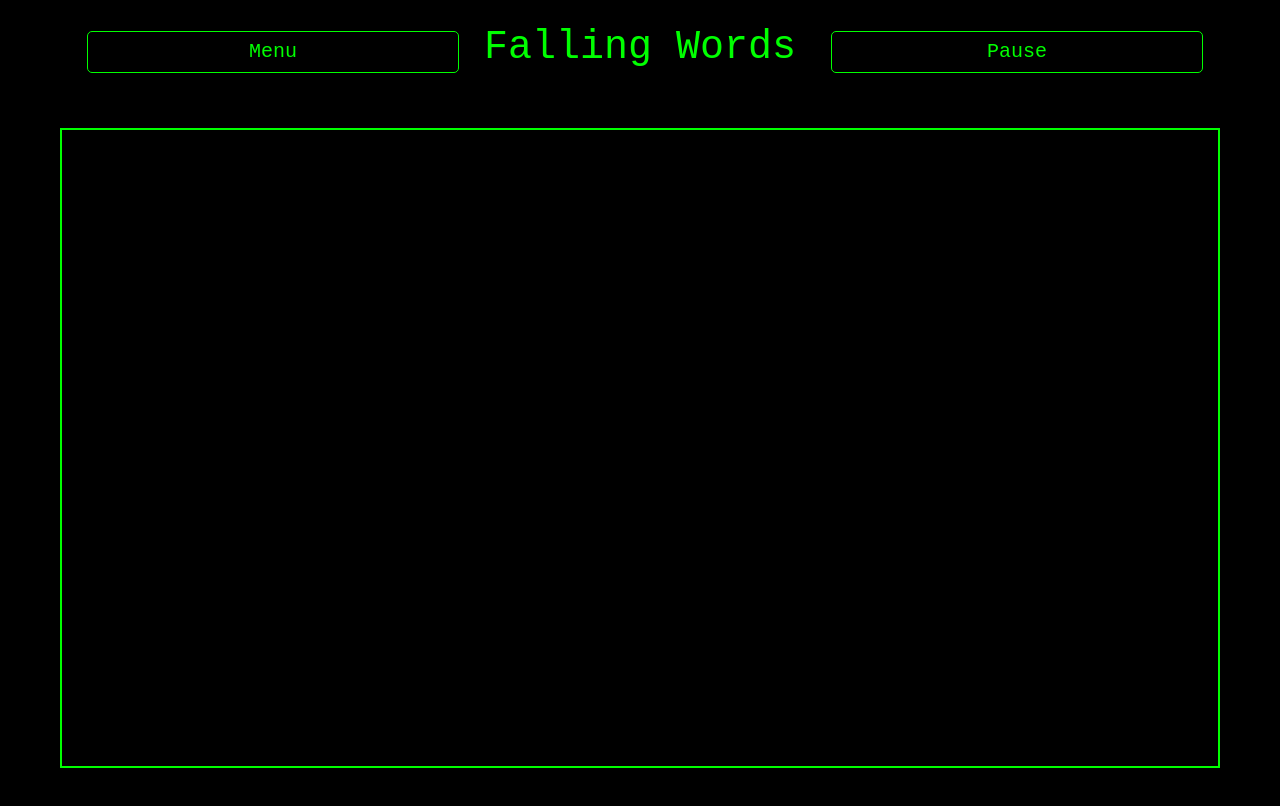
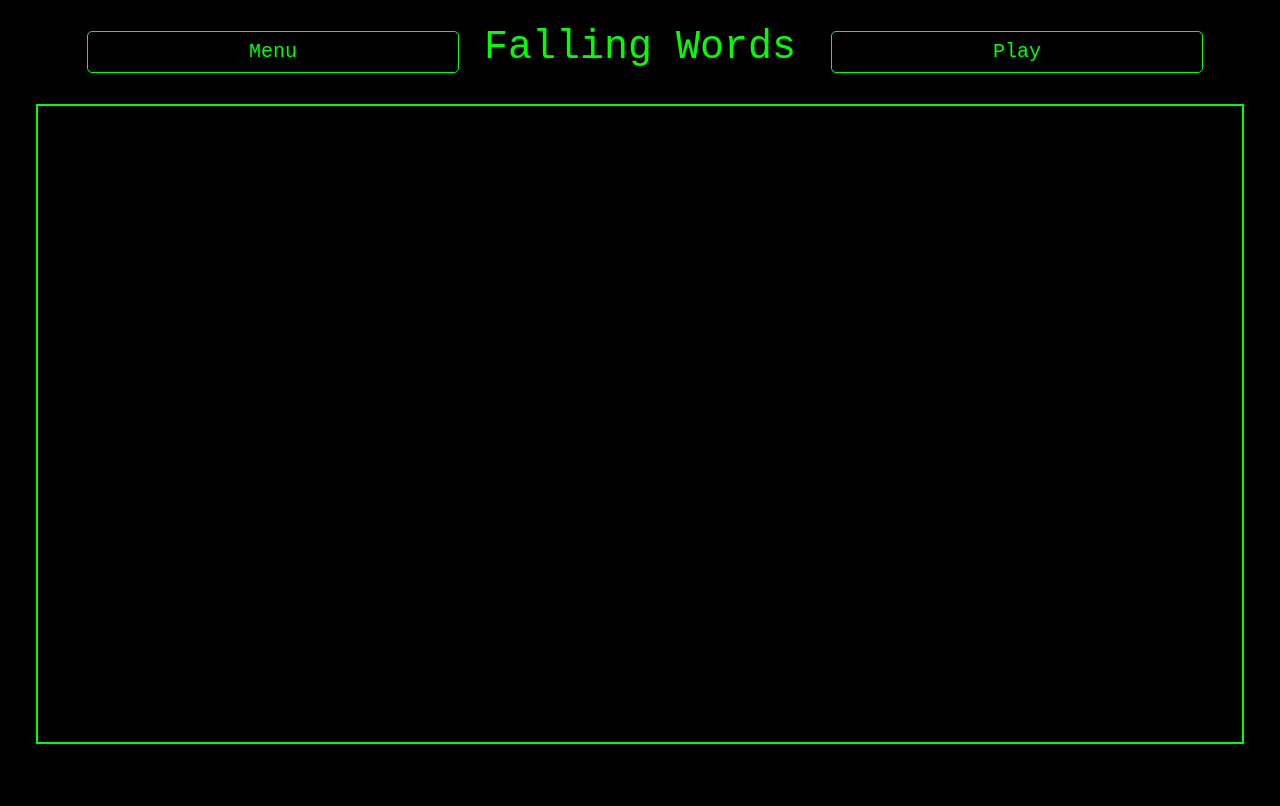
Before and after one commit to NachoVai/falling-words, a React (Vite) app: page / in a window 1280 px wide. Both pictures are taken after a click on the button "Start Game". Shown: the top 806 px of the page. Built offline with nearby package versions, Linux system fonts and the light colour scheme.

Commit message:
create GameHeader component

```diff
--- a/src/components/Game/Game.tsx
+++ b/src/components/Game/Game.tsx
@@ -1,6 +1,5 @@
-import { useState } from "react";
-import Button from "../Button/Button";
 import GameBoard from "./components/GameBoard";
+import GameHeader from "./components/GameHeader";
 import "./game.css";
 
 type GameProps = {
@@ -9,32 +8,9 @@ type GameProps = {
 
 function Game(props: GameProps) {
   const { onButtonClick } = props;
-  const [playStopBtn, setPlayStopBtn] = useState("Pause");
-
   return (
     <div className="container-fluid mt-4">
-      <div className="container">
-        <div className="col col-auto">
-          <Button name="Menu" onClick={() => onButtonClick("Menu")} />
-        </div>
-        <div className="col">
-          <h1>Falling Words</h1>
-        </div>
-        <div className="col col-auto">
-          <Button
-            name={playStopBtn}
-            onClick={() => {
-              if (playStopBtn === "Pause") {
-                onButtonClick("Pause");
-                setPlayStopBtn("Play");
-              } else if (playStopBtn === "Play") {
-                onButtonClick("Play");
-                setPlayStopBtn("Pause");
-              }
-            }}
-          />
-        </div>
-      </div>
+      <GameHeader onButtonClick={onButtonClick} />
       <GameBoard />
     </div>
   );
--- a/src/components/Game/components/GameBoard.tsx
+++ b/src/components/Game/components/GameBoard.tsx
@@ -1,6 +1,6 @@
 function GameBoard() {
   return (
-    <div id="game-board" className="m-md-5">
+    <div id="game-board" className="m-md-4">
       <div className="board"></div>
     </div>
   );
--- /dev/null
+++ b/src/components/Game/components/GameHeader.tsx
@@ -0,0 +1,38 @@
+import { useState } from "react";
+import Button from "../../Button/Button";
+
+type GameHeaderProps = {
+  onButtonClick: (buttonName: string) => void;
+};
+
+function GameHeader(props: GameHeaderProps) {
+  const { onButtonClick } = props;
+  const [playStopBtn, setPlayStopBtn] = useState("Play");
+
+  return (
+    <div className="container">
+      <div className="col col-auto">
+        <Button name="Menu" onClick={() => onButtonClick("Menu")} />
+      </div>
+      <div className="col">
+        <h1>Falling Words</h1>
+      </div>
+      <div className="col col-auto">
+        <Button
+          name={playStopBtn}
+          onClick={() => {
+            if (playStopBtn === "Pause") {
+              onButtonClick("Pause");
+              setPlayStopBtn("Play");
+            } else if (playStopBtn === "Play") {
+              onButtonClick("Play");
+              setPlayStopBtn("Pause");
+            }
+          }}
+        />
+      </div>
+    </div>
+  );
+}
+
+export default GameHeader;
```
